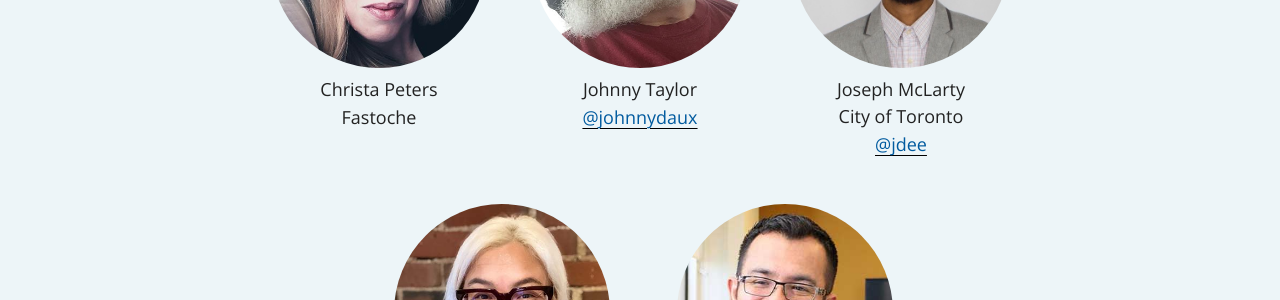
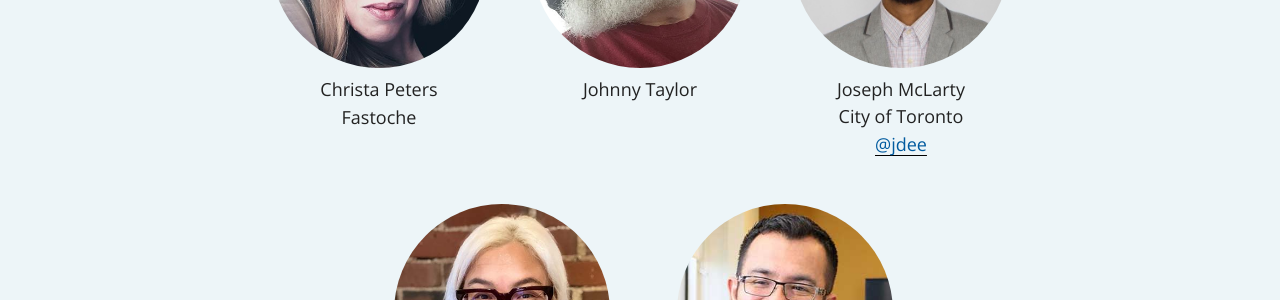
Before and after one commit to a11yTO/A11yTO-Main, a Jekyll site: the page built from organizers.html, in a window 1280 px wide. Shown: the part 787-1087 px from the top of the page. Built offline with Jekyll 4.4.1, drawn with Linux system fonts in a browser that asks for light colours.

Commit message:
Remove a Twitter handle

```diff
--- a/organizers.html
+++ b/organizers.html
@@ -32,7 +32,6 @@
             <li>
               <img src="/assets/organizers/JohnnyTaylor.jpg" alt="Photo of Johnny Taylor looking to his right, wearing a greying beard and a red t-shirt." loading="lazy" class="organizer__image">
               <p>Johnny Taylor</p>
-              <p><a href="https://twitter.com/johnnydaux">@johnnydaux</a></p>
             </li>
             <li>
               <img src="/assets/organizers/JosephMcLarty.jpg" alt="Photo of Joseph McLarty" loading="lazy" class="organizer__image">
```
